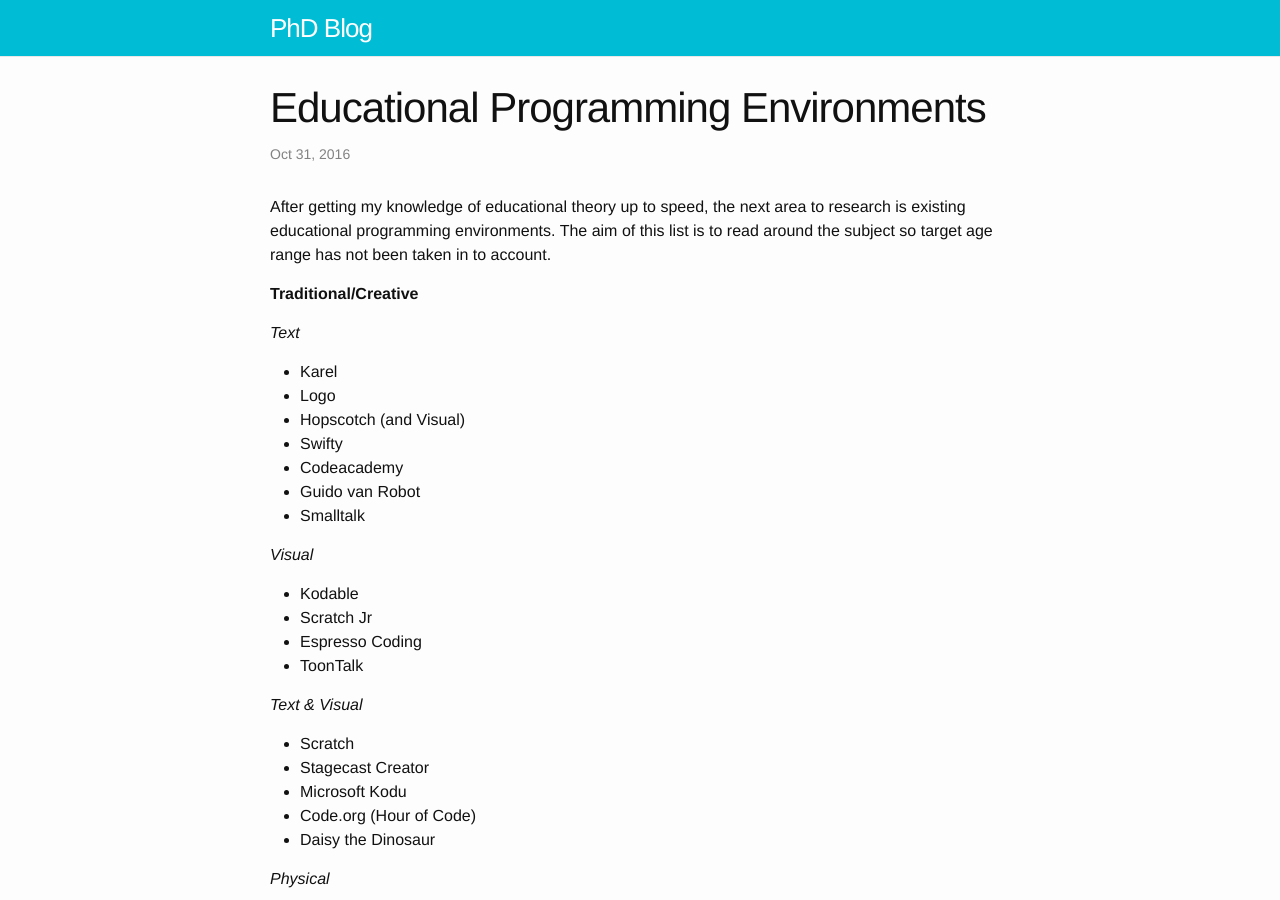
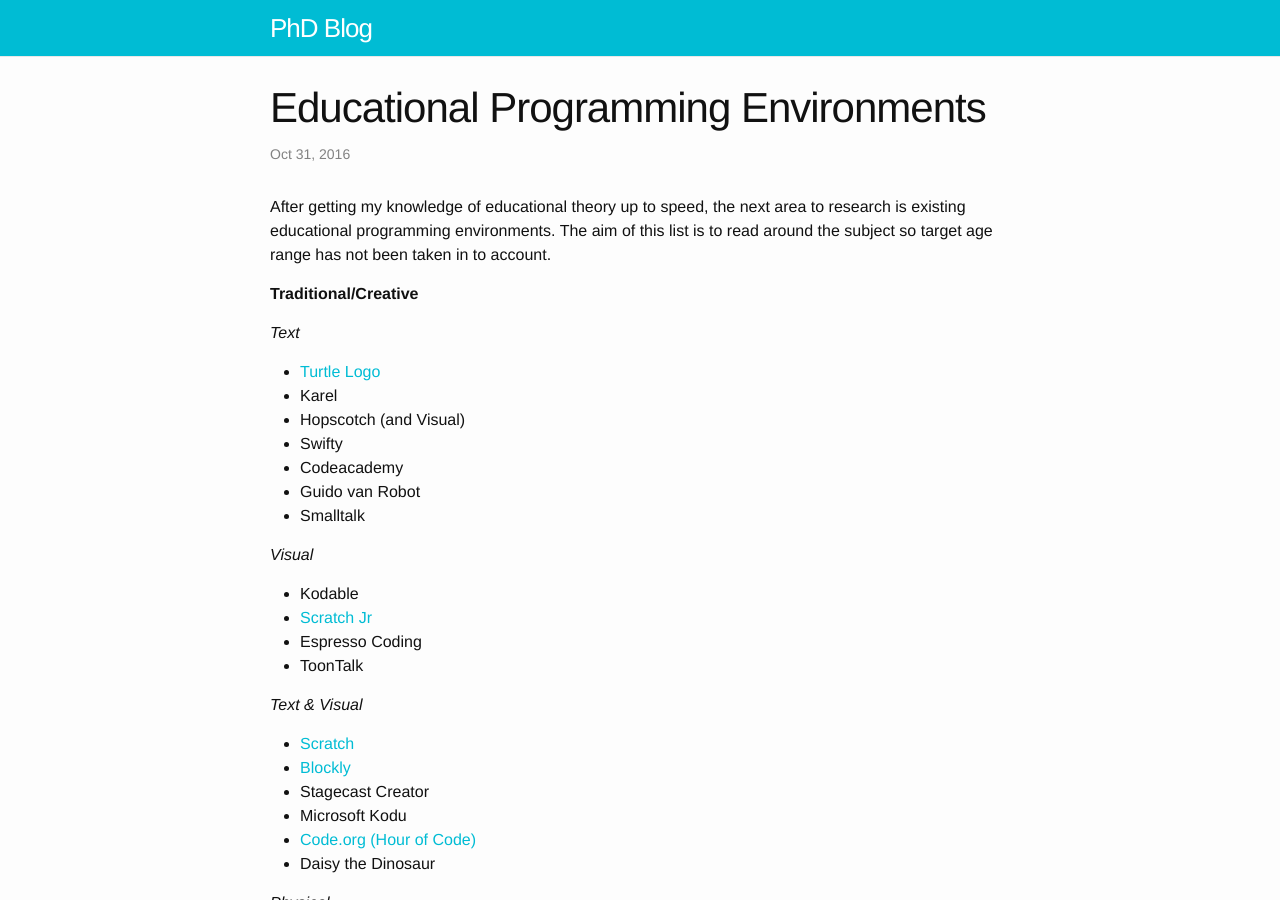
Before and after one commit to simonrose121/phd, a Jekyll site: the page built from _posts/2016-10-31-programming-environments.md, in a window 1280 px wide and 900 px high. Built offline with Jekyll 4.4.1, drawn with Linux system fonts in a browser that asks for light colours.

Commit message:
Relative links in programming environments page

```diff
--- a/_posts/2016-10-31-programming-environments.md
+++ b/_posts/2016-10-31-programming-environments.md
@@ -11,8 +11,8 @@
 
 *Text*
 
+- [Turtle Logo]({{ site.baseurl }}{% post_url 2016-11-02-logo %})
 - Karel
-- Logo
 - Hopscotch (and Visual)
 - Swifty
 - Codeacademy
@@ -22,16 +22,17 @@
 *Visual*
 
 - Kodable
-- Scratch Jr
+- [Scratch Jr]({{ site.baseurl }}{% post_url 2016-11-04-scratchjr %})
 - Espresso Coding
 - ToonTalk
 
 *Text & Visual*
 
-- Scratch
+- [Scratch]({{ site.baseurl }}{% post_url 2016-11-02-scratch %})
+- [Blockly]({{ site.baseurl }}{% post_url 2016-11-03-blockly %})
 - Stagecast Creator
 - Microsoft Kodu
-- Code.org (Hour of Code)
+- [Code.org (Hour of Code)]({{ site.baseurl }}{% post_url 2016-11-03-blockly %})
 - Daisy the Dinosaur
 
 *Physical*
```
